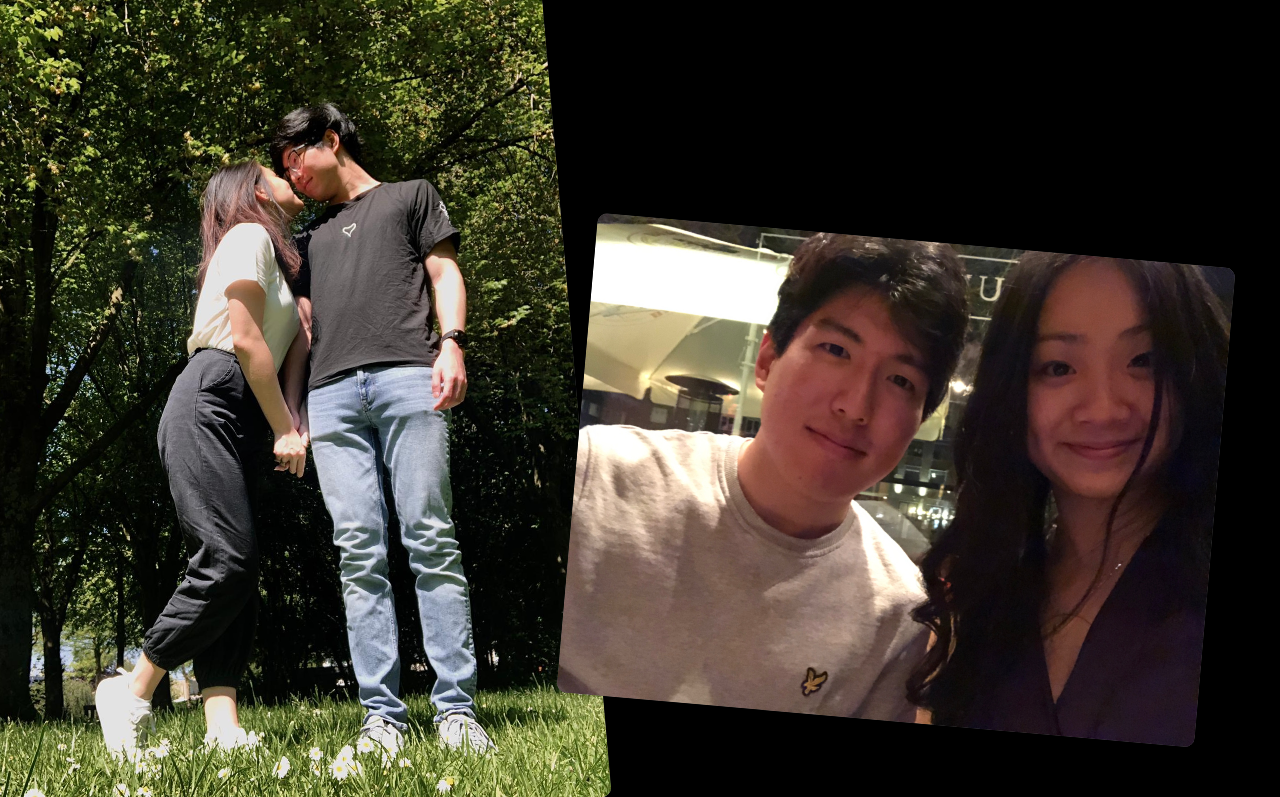
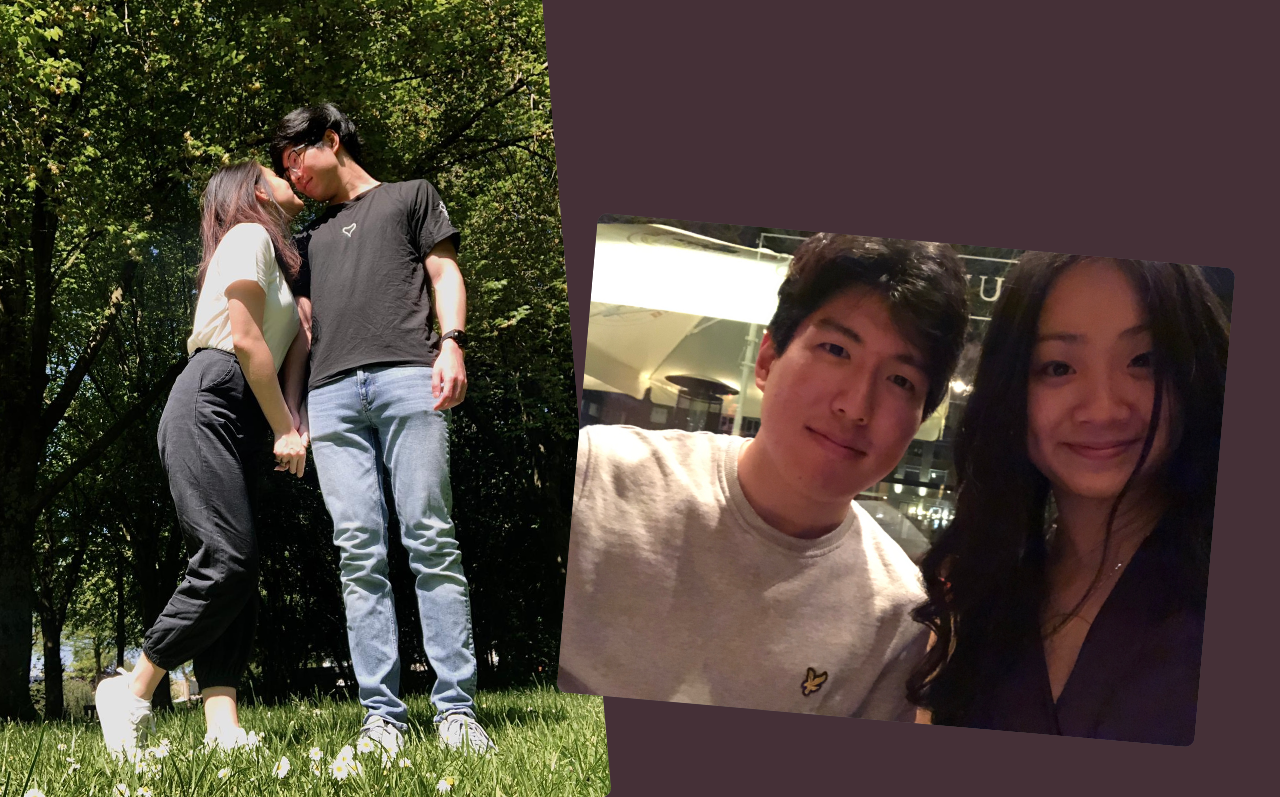
Before and after one commit to Donitron/valentines2025, a plain HTML site: page index.html in a window 1280 px wide. Shown: the top 797 px of the page. Drawn offline with Linux system fonts and the light colour scheme.

Commit message:
Change bg color

```diff
--- a/index.html
+++ b/index.html
@@ -12,7 +12,7 @@
         }
 
         body {
-            background-color: #000;
+            background-color: #453037;
             color: white;
             font-family: 'Arial', sans-serif;
             overflow-x: hidden;
```
